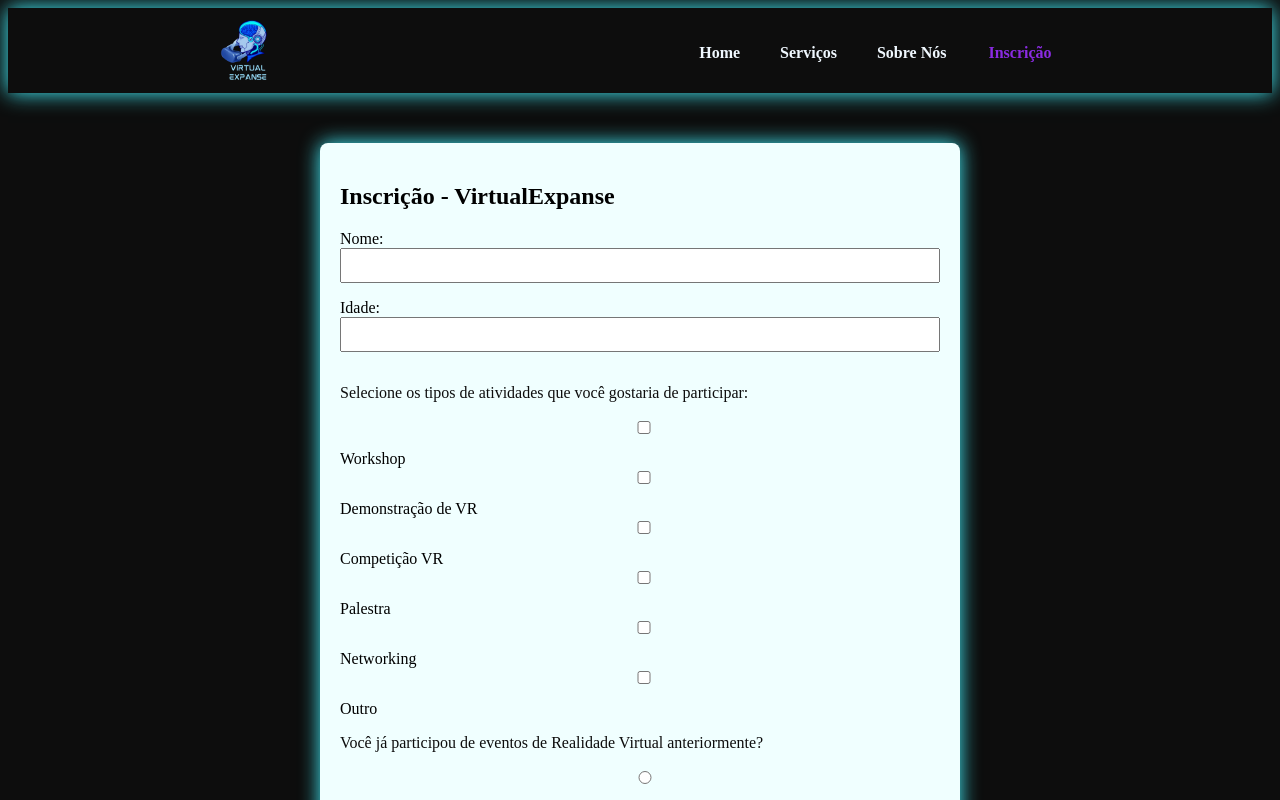
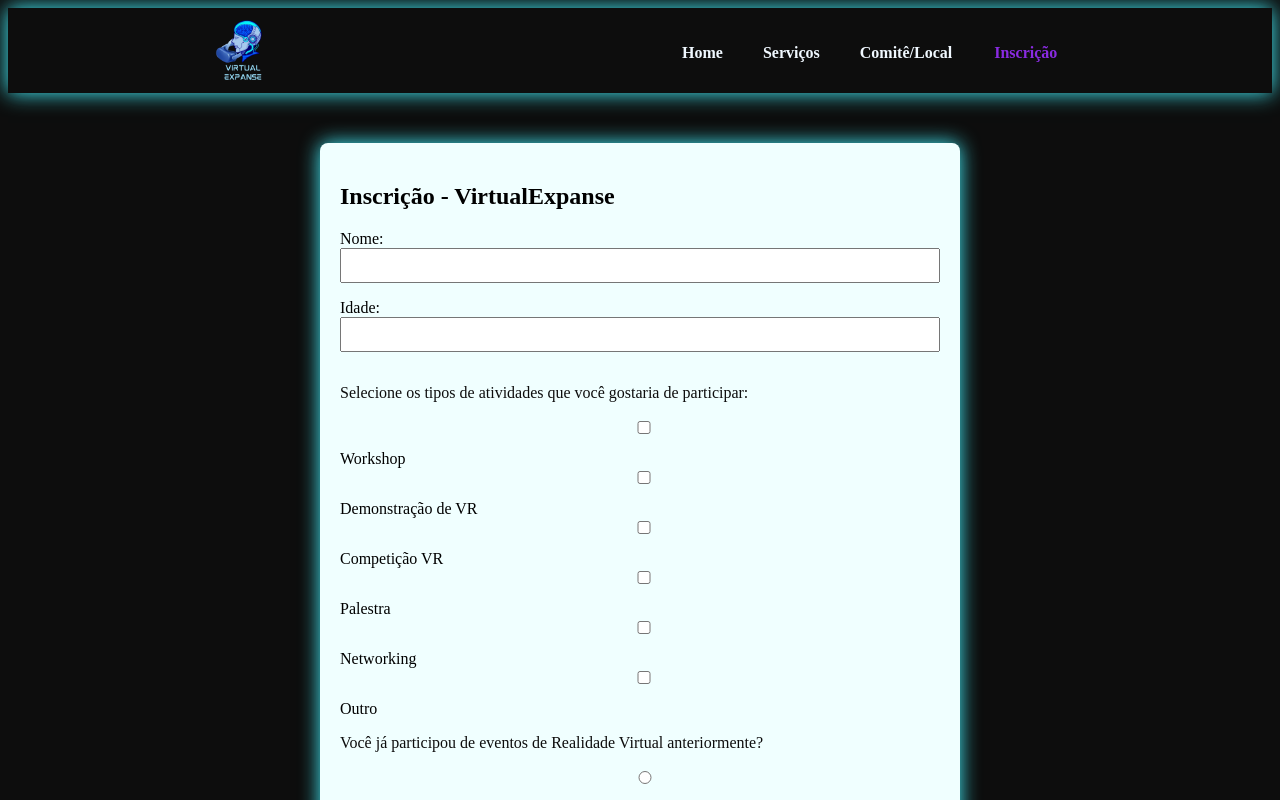
Before and after one commit to gabscost/PP1_GABRIELCOSTA_MATHUESPALMIERI, a plain HTML site: page inscricao.html in a window 1280 px wide. Shown: the top 800 px of the page. Drawn offline with Linux system fonts and the light colour scheme.

Commit message:
Update inscricao.html

```diff
--- a/inscricao.html
+++ b/inscricao.html
@@ -14,7 +14,7 @@
             <ul>
                 <li><a href="home.html">Home</a></li>
                 <li><a href="servicos.html">Serviços</a></li>
-                <li><a href="about.html">Sobre Nós</a></li>
+                <li><a href="about.html">Comitê/Local</a></li>
                 <li><a href="inscricao.html" class="destacarPagina">Inscrição</a></li>
             </ul>
         </nav>
```
